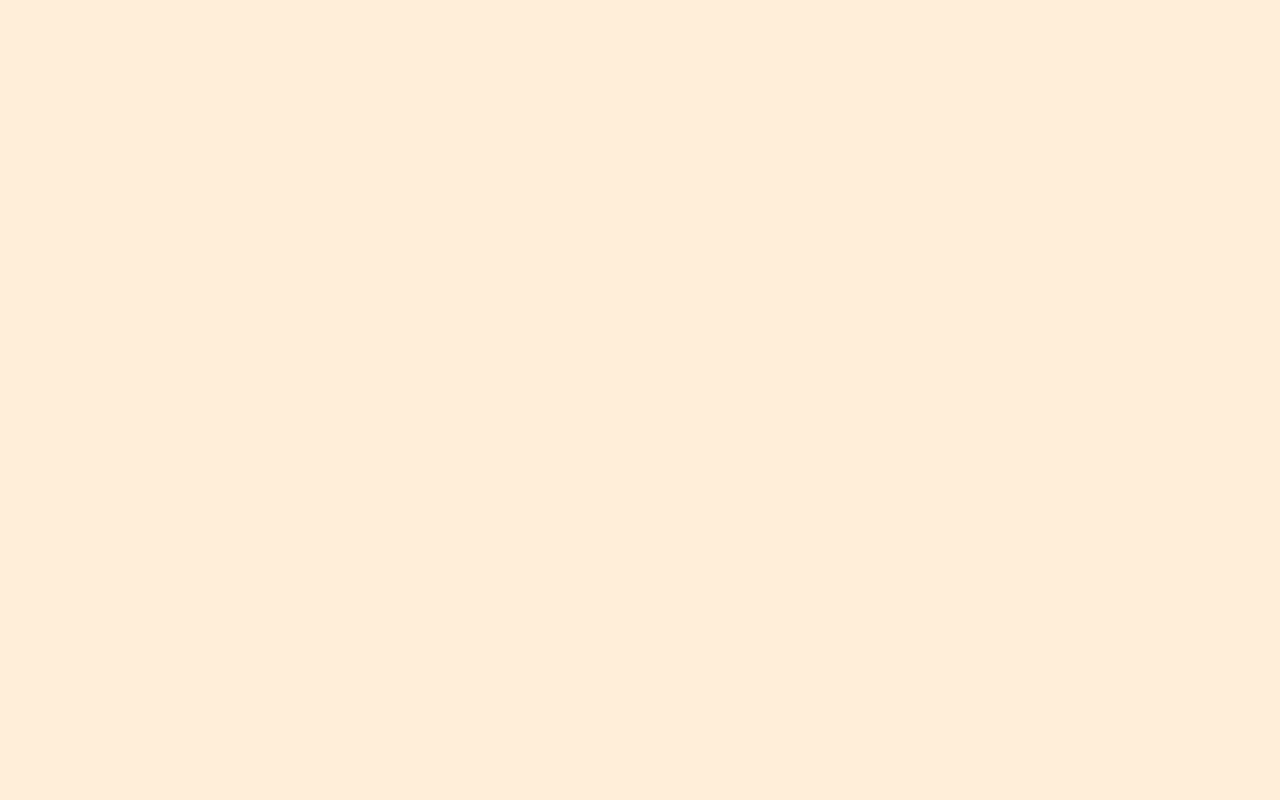
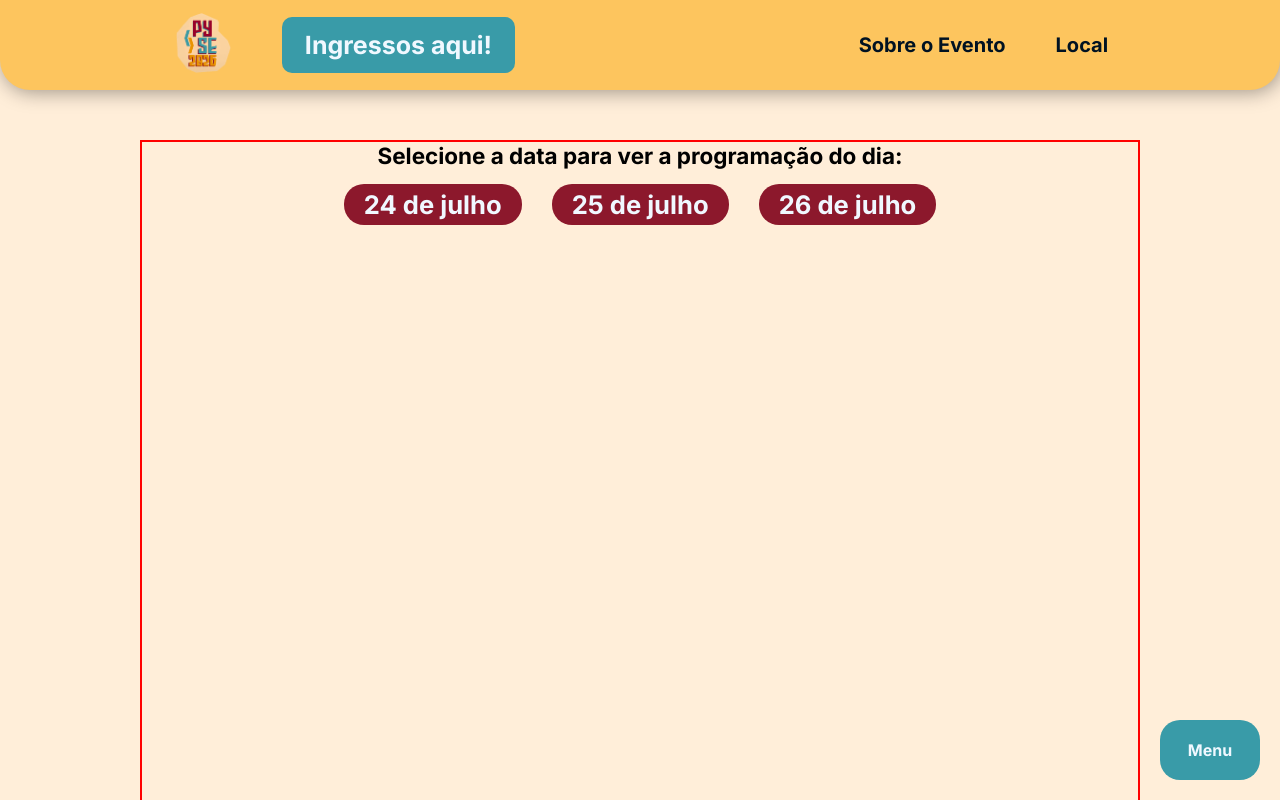
Before and after one commit to pythonsudeste/Site-PySE2026, a React (Vite) app: page /programation-panel in a window 1280 px wide. Before the commit this address had no page. Shown: the top 800 px of the page. Built offline with nearby package versions, Linux system fonts and the light colour scheme.

Commit message:
programation pannel

```diff
--- a/config/ActivityList.yaml
+++ b/config/AllActivityListConfig.yaml
@@ -4,14 +4,14 @@ ActivityList:
     data: 24 de julho
     hour: 08:30
     type: tutorial
-    title: Hello, Python: Conceitos Iniciais da Linguagem com as ODS
+    title: "Hello, Python: Conceitos Iniciais da Linguagem com as ODS"
     description: >-
       Este tutorial apresenta os conceitos iniciais da linguagem Python utilizando os Objetivos de Desenvolvimento Sustentável (ODS) como exemplos práticos e reflexivos. A proposta combina atividades desplugadas e práticas digitais para tornar o aprendizado acessível e significativo.Atividade desplugada: cada ODS será representada em caixas físicas, onde os participantes poderão guardar informações e relacionar os conceitos às estruturas básicas da programação (como variáveis).
       Exploração de conceitos: demonstração de como combinar duas ou mais ODS em projetos, reforçando a ideia de colaboração e impacto positivo.
       Prática digital: introdução à sintaxe básica de Python em uma plataforma gratuita, permitindo que os participantes visualizem a compilação de seus primeiros códigos.
       O intuito é atrair iniciantes e, ao mesmo tempo, convidar programadores experientes e educadores a refletirem sobre a linguagem sob uma perspectiva interdisciplinar e socialmente engajada.
     speaker:
-      - name: ROMÊNIA NORIKO ISHIYAMA
+      - name: Romênia Noriko Ishiyama
         avatar: https://talks.python.org.br/media/avatars/W3VYKE_SsHzdfd.png
         biography: >-
           Desenvolvedora frontEnd formada pela Reprograma. Analista de projetos pedagógicos em Tecnologia. Coordenadora de Comunicação e Marketing da ONG Fly Educação.
@@ -25,7 +25,7 @@ ActivityList:
     data: 24 de julho
     hour: 14:30
     type: tutorial
-    title: Django ORM: indo além do objeto-relacional
+    title: "Django ORM: indo além do objeto-relacional"
     description: >-
       Utilizar recursos como ferramentas Objeto-Relacional permite que desenvolvedores façam consultas complexas e não triviais sem precisar conhecer profundamente a linguagem SQL ou o dialeto de um banco de dados relacional. Porém, quando não damos a atenção devida às relações e consultas que estamos gerando, podemos gerar sobrecarga no banco ou trafegar/utilizar informações desnecessárias.
       Entendendo o que queremos fazer e como faríamos isso com a linguagem SQL nos permite gerar melhores consultas através do Django ORM. Isso nos permite não só melhorar nosso programa, como nos dá a possibilidade de enriquecer o conhecimento em bancos relacionais e SQL.
@@ -41,7 +41,7 @@ ActivityList:
     title: Coffee-break
   - id: 3
     local: Auditorio 1
-    date: 25 de julho
+    data: 25 de julho
     hour: 09:35
     type: talk
     title: Do PDF ao dado estruturado com o Querido Diário
@@ -54,7 +54,7 @@ ActivityList:
         biography: >-
           Haydée Svab lidera a Open Knowledge Brasil e o projeto Querido Diário. Engenheira e mestre (USP), une ciência de dados e cidadania para gerar impacto social e transparência democrática no país.
       - name: Diego Rabatone
-        avatar: ""
+        avatar: "https://talks.python.org.br/media/avatars/WFSYCQ_xUTQ6zO.jpeg"
         biography: >-
           ""
   - id: 4
@@ -94,7 +94,7 @@ ActivityList:
     data: 25 de julho
     hour: 10:25
     type: talk
-    title: Busca 3.0: Anatomia de um Agente de Busca na era da IA
+    title: "Busca 3.0: Anatomia de um Agente de Busca na era da IA"
     description: >-
       Busca 1.0 foi keywords. Busca 2.0 foi semântica. Busca 3.0 é o agente que raciocina antes de executar.
       Esta palestra disseca a anatomia de um agente de busca moderno: como ele percebe o contexto, decide se uma consulta é necessária, escolha o melhor índice, formula a query certa e sintetiza a resposta — tudo de forma autônoma.
@@ -109,7 +109,7 @@ ActivityList:
     data: 25 de julho
     hour: 11:15
     type: talk
-    title: Do clima ao vetor: modelando a presença de mosquitos com Py
+    title: "Do clima ao vetor: modelando a presença de mosquitos com Py"
     description: >-
       Integrando dados de coleta e clima para prever presença de mosquitos com Python: um estudo aplicado de Machine Learning, explorando dados ambientais e suas implicações para a saúde pública.
     speaker:
@@ -122,7 +122,7 @@ ActivityList:
     data: 25 de julho
     hour: 11:15
     type: talk
-    title: Antes do Badge: Uma Jornada Rumo às Certificações de TI
+    title: "Antes do Badge: Uma Jornada Rumo às Certificações de TI"
     description: >-
       O início da nossa jornada pessoal rumo a uma certificação técnica de TI (AWS, Microsoft, Databricks, etc.) costuma ser um terreno bastante arenoso. Vemos as fotos dos badges no LinkedIn, mas raramente nos mostram os bastidores: as madrugadas de estudo, os simulados com notas frustrantes e a velha conhecida síndrome do impostor batendo na porta. Quando a visão fica turva e nebuloso no meio desse processo, é muito fácil desanimarmos, procrastinarmos e eventualmente desistirmos.
       Nesta palestra, vamos deixar as fórmulas mágicas e as idealizações de lado para falar do "mundo real" e mapear o caminho das pedras para a sua próxima aprovação. Utilizando lições práticas extraídas do "campo de batalha" de certificações de Data e Cloud (ex. Datacamp DS Professional, Azure AI-900 e AWS ML Engineer Associate), o conteúdo é focado em entregar estratégias táticas para a sua rotina de estudos respaldadas na materialidade.
@@ -184,7 +184,7 @@ ActivityList:
     data: 25 de julho
     hour: 14:50
     type: talk
-    title: Python, Web e IA: A Stack Dev do Futuro (Que Começa Hoje)
+    title: "Python, Web e IA: A Stack Dev do Futuro (Que Começa Hoje)"
     description: >-
       Ferramentas de IA já estão redesenhando o que significa ser um Dev Python. Nessa palestra, vamos além do hype. Com projeções reais de mercado e aplicações Python concretas, você vai entender para onde a carreira do programador Python está caminhando.
       Apresentarei uma integração real entre projetos de dados (coleta, transformação e carga), integração com LLMs, engenharia de prompt, automação inteligente, backends modernos com FastAPI e visualização prática de dados — um retrato fiel do que o mercado já exige dos programadores Python.
@@ -214,7 +214,7 @@ ActivityList:
     data: 26 de julho
     hour: 10:00
     type: talk
-    title: Python Supply Chain Security: O risco invisível do PyPI
+    title: "Python Supply Chain Security: O risco invisível do PyPI"
     description: >-
       Nesta palestra, vamos entender como as dependências se tornaram um vetor relevante de ataques reais à supply chain. Também discutiremos como o ecossistema Python está evoluindo para mitigar esses riscos, incluindo mecanismos como Trusted Publishing e outras práticas emergentes na segurança.
       O objetivo é ajudar desenvolvedores a enxergar riscos invisíveis no dia a dia e adotar práticas mais seguras no uso de dependências.
@@ -256,7 +256,7 @@ ActivityList:
     data: 26 de julho
     hour: 10:50
     type: talk
-    title: Side project: um assistente de saúde privacy-first
+    title: "Side project: um assistente de saúde privacy-first"
     description: >-
       sabe aquele projetinho que surge de um incômodo seu, que vai ganhando forma e você decide levar a sério? o meu é um assistente de anamnese com IA focado em privacidade, que ajuda pacientes a se organizarem antes de uma consulta médica.
       nesta atividade, quero compartilhar a evolução do projeto: como e por que implementei uma arquitetura "zero-persistence" usando FastAPI no backend e Reflex (frontend 100% Python), e até geração dinâmica de PDFs em memória. mas a brincadeira não para no código: vou mostrar como foi tirar da máquina local, fazer o deploy serverless no Cloud Run e tentar melhorar a partir de feedback de usuários.
@@ -276,7 +276,7 @@ ActivityList:
     data: 26 de julho
     hour: 14:00
     type: talk
-    title: Se a cabeça não usa, atrofia: LLMs e a ilusão do saber
+    title: "Se a cabeça não usa, atrofia: LLMs e a ilusão do saber"
     description: >-
       Modelos de linguagem passaram rapidamente a fazer parte do cotidiano de quem programa. Eles ajudam a gerar código, explicar conceitos e explorar ideias. No entanto, junto com essa facilidade surgiu um risco sutil: a sensação de que estamos entendendo mais do que realmente entendemos.
       Quando uma LLM produz uma resposta convincente ou um trecho de código aparentemente correto, é fácil assumir que o problema foi compreendido. Mas muitas vezes o entendimento permanece superficial. Surge então uma nova forma de ilusão de produtividade e aprendizado: muito texto, muito código e pouca reflexão real.
@@ -294,7 +294,7 @@ ActivityList:
     data: 26 de julho
     hour: 14:00
     type: talk
-    title: Python além da TI: formando o servidor do futuro no governo
+    title: "Python além da TI: formando o servidor do futuro no governo"
     description: >-
       A comunidade Python costuma discutir frameworks, performance, IA, DevOps e automação. Mas há uma pergunta anterior a tudo isso:
       Como fazer Python chegar a quem nunca se imaginou programando?
--- a/package.json
+++ b/package.json
@@ -12,7 +12,8 @@
   "dependencies": {
     "react": "^19.1.1",
     "react-dom": "^19.1.1",
-    "react-router-dom": "^7.9.6"
+    "react-router-dom": "^7.9.6",
+    "yaml": "^2.9.0"
   },
   "devDependencies": {
     "@eslint/js": "^9.36.0",
--- a/src/App.jsx
+++ b/src/App.jsx
@@ -7,6 +7,7 @@ import Carregamento from "./components/Carregamento"
 import TicketsModal from "./components/TicketsModal"
 import React from "react"
 import ScrollToTop from "./components/ScrollToTop";
+import { ProgramationPanel } from "./feature/programationPanel/ProgramationPanel";
 
 const Local = React.lazy(() => import("./pages/local/Local"));
 const Sobre = React.lazy(() => import("./pages/sobre/Sobre"));
@@ -52,6 +53,7 @@ function App() {
               <Route path="sobre" element={<Sobre />} />
               <Route path="ingressos" element={<Ingressos />} />
               <Route path="submissao" element={<Submissao />} />
+              <Route path="programation-panel" element={<ProgramationPanel />} />
             </Route>
           </Routes>
         </Suspense>
--- /dev/null
+++ b/src/feature/programationPanel/ProgramationPanel.jsx
@@ -0,0 +1,63 @@
+import AllActivityListConfig from "../../../config/AllActivityListConfig.yaml?raw";
+import { parse } from "yaml";
+import "./styles/programationPanel.css";
+import { useState } from "react";
+
+const AllActivityList = parse(AllActivityListConfig);
+const AllActivity = AllActivityList.ActivityList;
+
+export const ProgramationPanel = () => {
+    const [ selectedDate , setSelectedDate ] = useState("");
+    const datas = [...new Set(AllActivity.map(activity => activity.data))];
+    console.log(datas)
+    return (
+        <section className="ProgramationPanel">
+            <div className="ProgramationPanel-Container">
+                <div className="ProgramationPanel-Container-datas">
+                    <h3>Selecione a data para ver a programação do dia:</h3>
+                    <div className="ProgramationPanel-Container-datas-item">
+                        {datas.map((data) => (
+                                <button
+                                    onClick={() => setSelectedDate(data)}
+                                    key={data}
+                                >
+                                    {data}
+                                </button>
+                        ))}
+                    </div>
+                </div>
+                {AllActivity
+                    .filter(activity => activity.data === selectedDate)
+                    .map((activity) => (
+                        activity.type === "especial" ? (
+                            <div key={activity.id} className="ProgramationPanel-especial-card">
+                                <h3>{activity.title}</h3>
+                                <h4>{activity.hour}</h4>
+                            </div>
+                        )
+                        :
+                        activity.type === "talk" || "tutorial" ? (
+                            <div key={activity.id} className="ProgramationPanel-talktutorial-card">
+                                <div>
+                                    <h3>{activity.hour}</h3>
+                                    <h3>{activity.local}</h3>
+                                </div>
+                                <h2>{activity.title}</h2>
+                                {activity.speaker.map(speaker => (
+                                    <div>
+                                        <h3>{speaker.name}</h3>
+                                        <img
+                                            src={speaker.avatar}
+                                            alt={`foto de ${speaker.name}`}
+                                        />
+                                    </div>
+                                ))}
+                            </div>
+                        )
+                        :
+                        null
+                ))}
+            </div>
+        </section>
+    )
+};
--- /dev/null
+++ b/src/feature/programationPanel/index.js
@@ -0,0 +1 @@
+export { ProgramationPanel } from "./programationPanel";
--- a/src/feature/programationPanel/styles/programationPanel.css
+++ b/src/feature/programationPanel/styles/programationPanel.css
@@ -0,0 +1,65 @@
+.ProgramationPanel {
+    display: flex;
+    flex-direction: column;
+    align-items: center;
+    justify-content: center;
+
+    min-height: 100vh;
+    width: 100%;
+    margin-top: 50px;
+}
+
+.ProgramationPanel-Container{
+    display: flex;
+    flex-direction: column;
+    align-items: center;
+    justify-content: flex-start;
+
+    min-height: 100vh;
+    width: 90%;
+    max-width: 1000px;
+    border: 2px red solid;
+}
+
+.ProgramationPanel-Container-datas {
+    display: flex;
+    flex-direction: column;
+    align-items: center;
+    justify-content: center;
+    gap: 15px;
+    font-size: 1.2rem;
+    font-weight: 700;
+    text-align: center;
+}
+
+.ProgramationPanel-Container-datas-item {
+    display: flex;
+    flex-wrap: wrap;
+    align-items: center;
+    justify-content: center;
+    gap: 30px;
+
+    & button {
+        background-color: #8c182c;
+        border-radius: 20px;
+        padding: 5px 20px;
+        font-size: 1.6rem;
+        font-weight: 700;
+        color: aliceblue;
+    }
+}
+
+.ProgramationPanel-talktutorial-card {
+    display: flex;
+    flex-direction: column;
+    align-items: center;
+    justify-content: center;
+
+    width: 100%;
+    & img {
+        width: 50px;
+        height: 50px;
+        object-fit: cover;
+        border-radius: 100%;
+    }
+}
--- a/src/pages/home/sections/Section5.jsx
+++ b/src/pages/home/sections/Section5.jsx
@@ -1,6 +1,5 @@
 import '../styles/Section5.css'
 import KeyNoteCard from '../../../components/KeyNoteCard'
-import { keyNotesList } from './KeyNotesList'
 
 export default function Section5() {
     return (
--- a/src/pages/home/sections/Section6.jsx
+++ b/src/pages/home/sections/Section6.jsx
@@ -1,6 +1,5 @@
 import '../styles/Section6.css'
 import KeyNoteCard from '../../../components/KeyNoteCard'
-import { PalestranteList } from './PalestrantList'
 
 export default function Section6() {
     return (
```
Also changed, not shown: src/feature/programationPanel/programationPanel.tsx (deleted), 1 other file (tests, documents, lock files or other folders).
